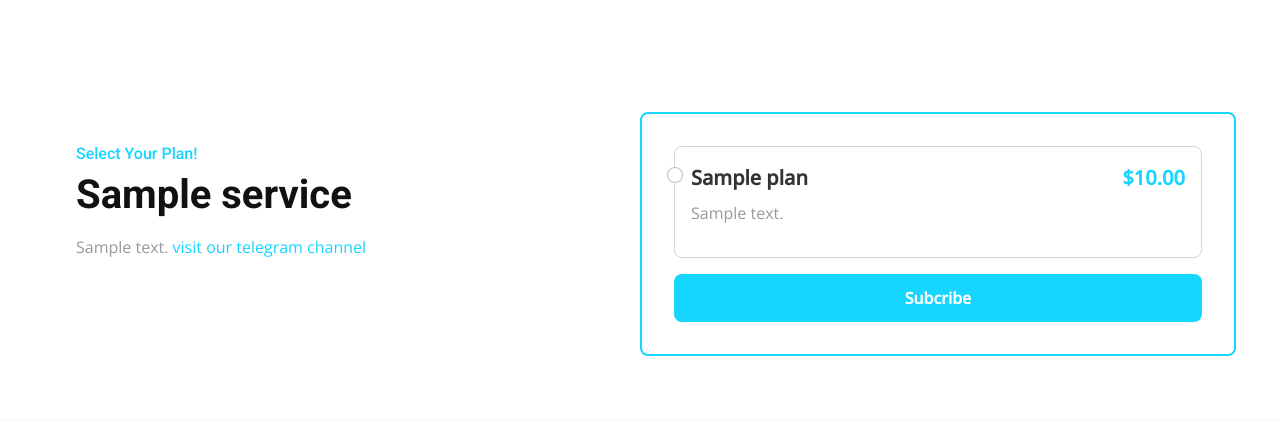
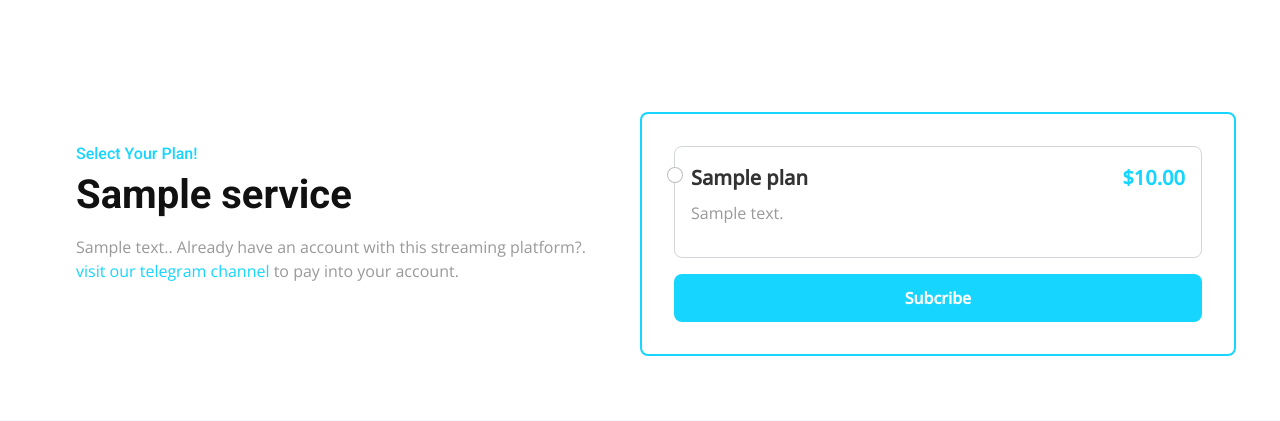
Before and after one commit to Okpara007/buzz4less, a Django app: page /services/1/ in a window 1280 px wide. Shown: the part 75-496 px from the top of the page. Run offline with Django 5.2, Linux system fonts and the light colour scheme; tables that the repository leaves empty hold one stand-in row (values such as "Sample post"); some libraries are stand-ins or nearby versions.

Commit message:
edit telegram link

```diff
--- a/templates/services/service.html
+++ b/templates/services/service.html
@@ -118,7 +118,7 @@
         <div class="col-lg-6 col-md-12 section-left mb-4">
             <h4 style="font-size: 1rem; color:#16D5FF" class="mb-2">Select Your Plan!</h4>
             <h2 style="font-size: 2.5rem; font-weight:600" class="mb-3">{{ service.name }}</h2>
-            <p>{{ service.main_description }} <a href="https://t.me/Buzz4less" style="color:#16d5ff; text-decoration:none;">visit our telegram channel</a> </p>
+            <p>{{ service.main_description }}. Already have an account with this streaming platform?. <a href="https://t.me/Buzz4less" style="color:#16d5ff; text-decoration:none;">visit our telegram channel</a> to pay into your account. </p>
         </div>
 
         <div class="col-lg-6 col-md-12 section-right">
```
